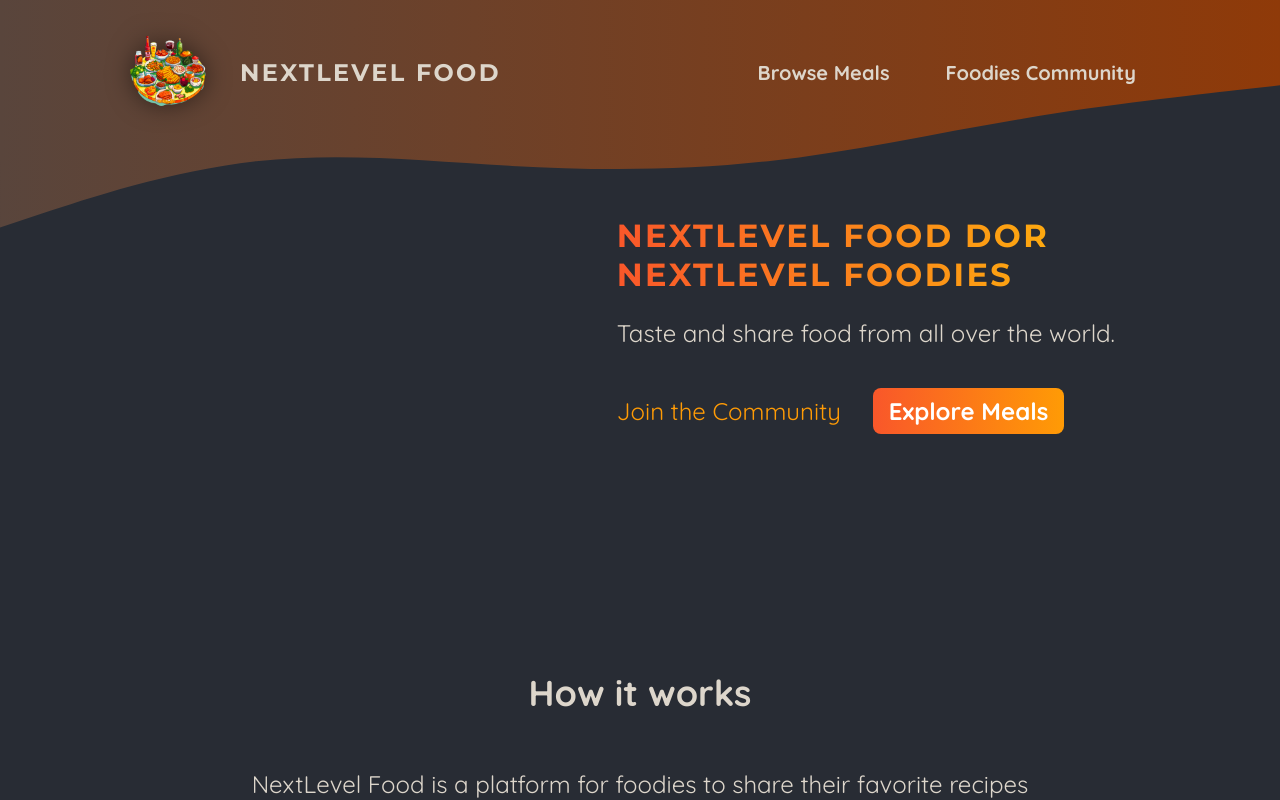
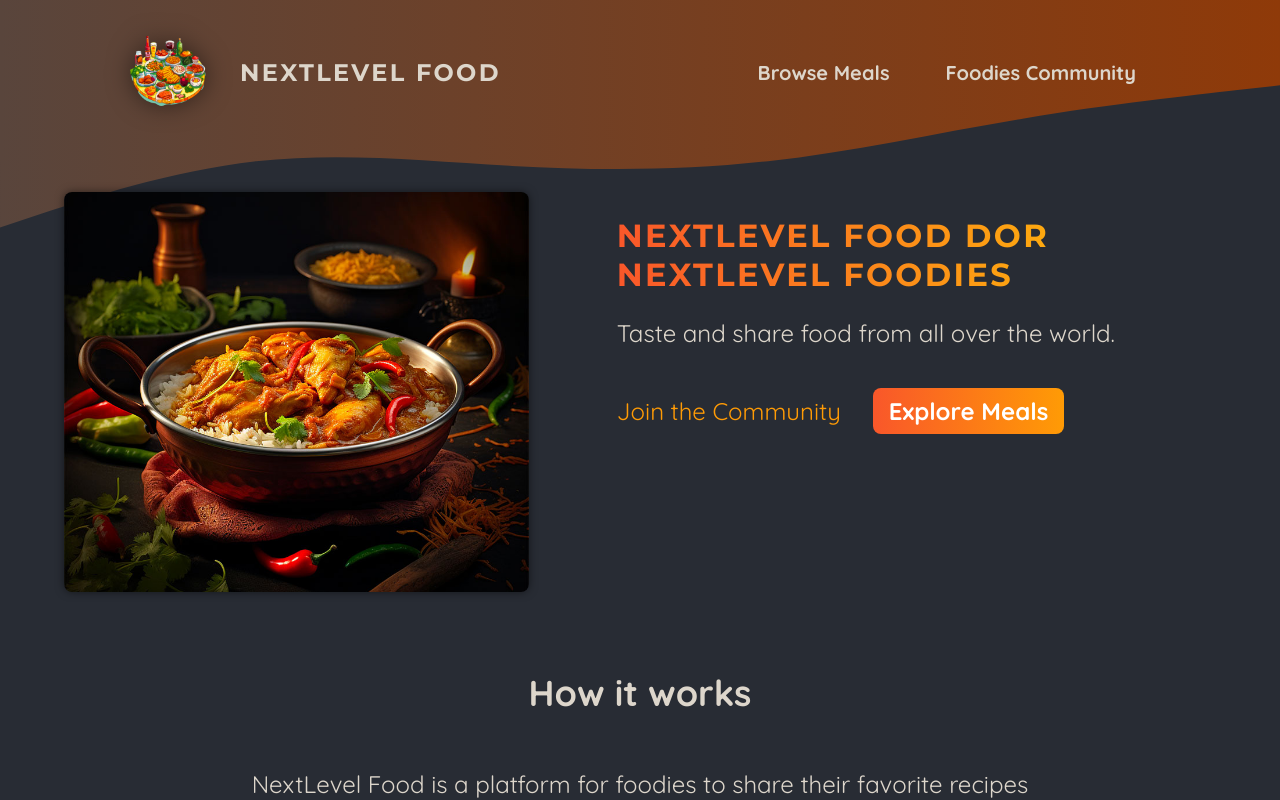
Before and after one commit to Andres2D/next-js-practice, a Next.js app in the folder 05-onwards-foodies-starting-project/: page / in a window 1280 px wide. Shown: the top 800 px of the page. Built offline with nearby package versions, Linux system fonts and the light colour scheme.

Commit message:
feat: using client execution for an specific component in app

```diff
--- a/05-onwards-foodies-starting-project/app/page.jsx
+++ b/05-onwards-foodies-starting-project/app/page.jsx
@@ -1,4 +1,5 @@
 import Link from 'next/link';
+import ImageSlideshow from '../components/images/image-slideshow';
 import styles from './page.module.css';
 
 export default function Home() {
@@ -6,7 +7,7 @@
     <>
       <header className={styles.header}>
         <div className={styles.slideshow}>
-
+          <ImageSlideshow />
         </div>
         <div>
           <dir className={styles.hero}>
--- /dev/null
+++ b/05-onwards-foodies-starting-project/components/images/image-slideshow.jsx
@@ -0,0 +1,50 @@
+'use client'
+
+import { useEffect, useState } from 'react';
+import Image from 'next/image';
+
+import burgerImg from '../../assets/burger.jpg';
+import curryImg from '../../assets/curry.jpg';
+import dumplingsImg from '../../assets/dumplings.jpg';
+import macncheeseImg from '../../assets/macncheese.jpg';
+import pizzaImg from '../../assets/pizza.jpg';
+import schnitzelImg from '../../assets/schnitzel.jpg';
+import tomatoSaladImg from '../../assets/tomato-salad.jpg';
+import classes from './image-slideshow.module.css';
+
+const images = [
+  { image: burgerImg, alt: 'A delicious, juicy burger' },
+  { image: curryImg, alt: 'A delicious, spicy curry' },
+  { image: dumplingsImg, alt: 'Steamed dumplings' },
+  { image: macncheeseImg, alt: 'Mac and cheese' },
+  { image: pizzaImg, alt: 'A delicious pizza' },
+  { image: schnitzelImg, alt: 'A delicious schnitzel' },
+  { image: tomatoSaladImg, alt: 'A delicious tomato salad' },
+];
+
+export default function ImageSlideshow() {
+  const [currentImageIndex, setCurrentImageIndex] = useState(0);
+
+  useEffect(() => {
+    const interval = setInterval(() => {
+      setCurrentImageIndex((prevIndex) =>
+        prevIndex < images.length - 1 ? prevIndex + 1 : 0
+      );
+    }, 5000);
+
+    return () => clearInterval(interval);
+  }, []);
+
+  return (
+    <div className={classes.slideshow}>
+      {images.map((image, index) => (
+        <Image
+          key={index}
+          src={image.image}
+          className={index === currentImageIndex ? classes.active : ''}
+          alt={image.alt}
+        />
+      ))}
+    </div>
+  );
+}
--- /dev/null
+++ b/05-onwards-foodies-starting-project/components/images/image-slideshow.module.css
@@ -0,0 +1,26 @@
+.slideshow {
+  position: relative;
+  width: 100%;
+  height: 100%;
+  border-radius: 8px;
+  overflow: hidden;
+  box-shadow: 0 0 0.5rem rgba(0, 0, 0, 0.5);
+}
+
+.slideshow img {
+  width: 100%;
+  height: 100%;
+  object-fit: cover;
+  position: absolute;
+  top: 0;
+  left: 0;
+  opacity: 0;
+  transform: scale(1.1) translateX(-1rem) rotate(-5deg);
+  transition: all 0.5s ease-in-out;
+}
+
+.slideshow .active {
+  z-index: 1;
+  opacity: 1;
+  transform: scale(1) translateX(0) rotate(0);
+}
```
